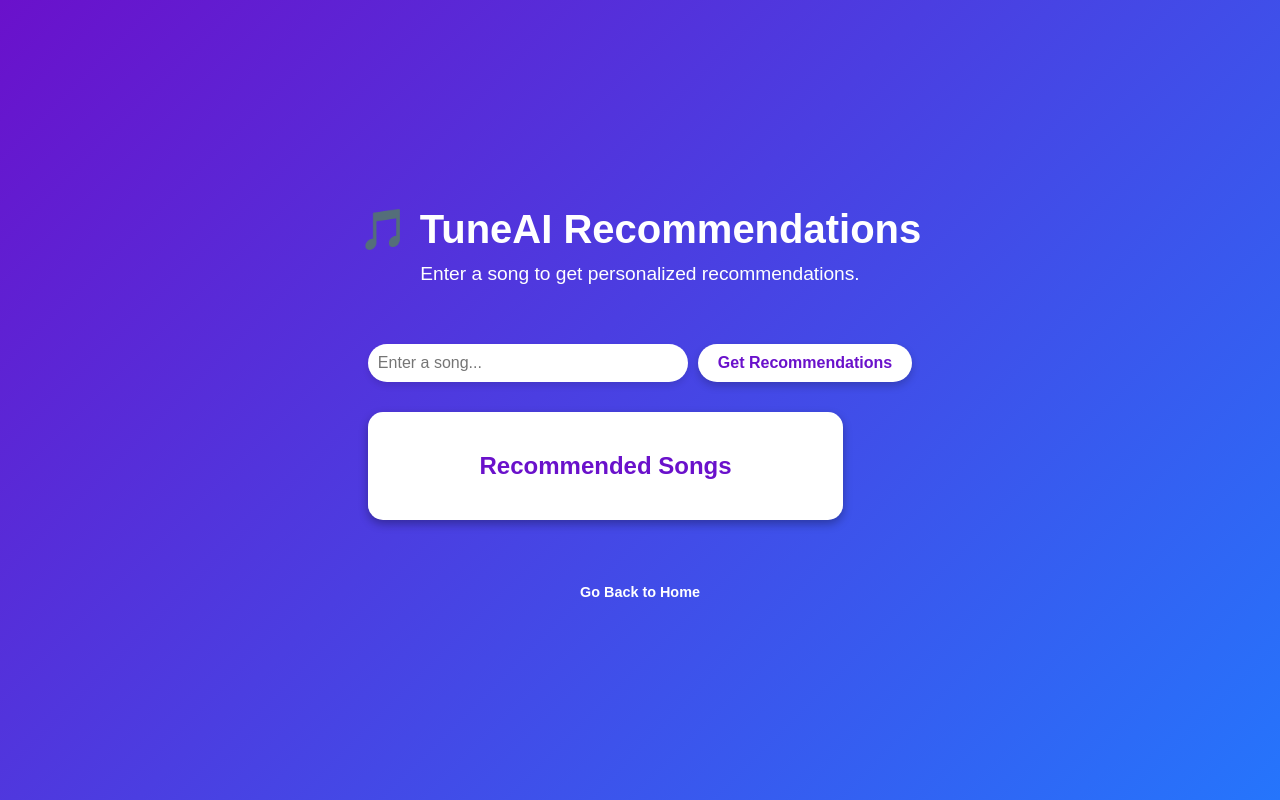
After one commit to ArmaanK-create/TuneAI, a Flask app: page /recommend-ui in a window 1280 px wide. The commit adds this page. Run offline with Flask 3, Linux system fonts and the light colour scheme.

Commit message:
Integrated Spotifys API

```diff
--- /dev/null
+++ b/Templates/recommend.html
@@ -0,0 +1,79 @@
+<!DOCTYPE html>
+<html lang="en">
+<head>
+  <meta charset="UTF-8">
+  <meta name="viewport" content="width=device-width, initial-scale=1.0">
+  <title>TuneAI - Recommendations</title>
+  <link rel="stylesheet" href="{{ url_for('static', filename='style.css') }}">
+</head>
+<body>
+  <header>
+    <h1>🎵 TuneAI Recommendations</h1>
+    <p>Enter a song to get personalized recommendations.</p>
+  </header>
+  <main>
+    <!-- Search Container -->
+    <div class="search-container">
+      <input type="text" id="songInput" placeholder="Enter a song..." />
+      <button onclick="getRecommendations()">Get Recommendations</button>
+    </div>
+
+    <!-- Results Container -->
+    <div id="results" class="results-container">
+      <h2>Recommended Songs</h2>
+      <ul id="songList"></ul>
+    </div>
+  </main>
+  <footer>
+    <p><a href="/">Go Back to Home</a></p>
+  </footer>
+
+  <script>
+   async function getRecommendations() {
+    // Get the song name from the input field
+    const song = document.getElementById("songInput").value.trim();
+    if (!song) {
+        alert("Please enter a song!");
+        return;
+    }
+
+    try {
+        // Send a POST request to the backend
+        const response = await fetch("/recommend", {
+            method: "POST",
+            headers: { "Content-Type": "application/json" },
+            body: JSON.stringify({ song }),
+        });
+
+        const songList = document.getElementById("songList");
+        songList.innerHTML = ""; // Clear previous recommendations
+
+        if (response.ok) {
+            // Parse the JSON response
+            const data = await response.json();
+            console.log("Recommendations received:", data); // Debugging
+
+            // Check if recommendations exist
+            if (data.recommendations && data.recommendations.length > 0) {
+                data.recommendations.forEach((rec) => {
+                    const li = document.createElement("li");
+                    li.textContent = `${rec.name} by ${rec.artist}`;
+                    songList.appendChild(li);
+                });
+            } else {
+                songList.innerHTML = "<li>No recommendations found. Try another song.</li>";
+            }
+        } else if (response.status === 404) {
+            songList.innerHTML = "<li>Song not found. Please try another.</li>";
+        } else {
+            alert("Failed to fetch recommendations. Please try again.");
+        }
+    } catch (error) {
+        console.error("Error:", error);
+        alert("Something went wrong. Please try again.");
+    }
+}
+
+  </script>
+</body>
+</html>
--- a/app.py
+++ b/app.py
@@ -1,35 +1,111 @@
-from flask import Flask, request, jsonify
-from flask_cors import CORS
+from flask import Flask, request, redirect, session, url_for, jsonify, render_template
+import spotipy
+from spotipy.oauth2 import SpotifyOAuth
 
 app = Flask(__name__)
-CORS(app)
+app.secret_key = "571315fdf3b14eb29f4db416a6c0f288"
+app.config['SESSION_COOKIE_NAME'] = 'TuneAI Cookie'
 
-# Sample song database
-songs_db = [
-    {"name": "Shape of You", "artist": "Ed Sheeran", "genre": "Pop"},
-    {"name": "Blinding Lights", "artist": "The Weeknd", "genre": "Pop"},
-    {"name": "Levitating", "artist": "Dua Lipa", "genre": "Pop"},
-    {"name": "Watermelon Sugar", "artist": "Harry Styles", "genre": "Pop"},
-    {"name": "Smells Like Teen Spirit", "artist": "Nirvana", "genre": "Rock"},
-    {"name": "Sweet Child O' Mine", "artist": "Guns N' Roses", "genre": "Rock"},
-    {"name": "Bohemian Rhapsody", "artist": "Queen", "genre": "Rock"},
-]
+SPOTIPY_CLIENT_ID = "f7a4c65ebaa948ac9b95ba20bbc172f6"
+SPOTIPY_CLIENT_SECRET = "571315fdf3b14eb29f4db416a6c0f288"
+SPOTIPY_REDIRECT_URI = "http://127.0.0.1:5000/callback"
 
-@app.route("/recommend", methods=["POST"])
+
+sp_oauth = SpotifyOAuth(
+    client_id=SPOTIPY_CLIENT_ID,
+    client_secret=SPOTIPY_CLIENT_SECRET,
+    redirect_uri=SPOTIPY_REDIRECT_URI,
+    scope="user-library-read user-top-read"
+)
+
+
+def get_token():
+    token_info = session.get('token_info', None)
+    if not token_info:
+        print("No token info found in session.")
+        return None
+
+
+    if sp_oauth.is_token_expired(token_info):
+        print("Access token expired. Refreshing...")
+        try:
+            token_info = sp_oauth.refresh_access_token(token_info['refresh_token'])
+            session['token_info'] = token_info
+            print("New token acquired:", token_info['access_token'])
+        except Exception as e:
+            print("Failed to refresh token:", e)
+            return None
+
+    return token_info['access_token']
+
+# Routes
+@app.route('/')
+def index():
+    return render_template('index.html')
+
+@app.route('/login')
+def login():
+    auth_url = sp_oauth.get_authorize_url()
+    return redirect(auth_url)
+
+@app.route('/callback')
+def callback():
+    code = request.args.get('code')
+    if not code:
+        print("Authorization code missing in callback.")
+        return jsonify({"error": "Authorization code missing"}), 400
+
+    try:
+        token_info = sp_oauth.get_access_token(code)
+        print("Token Info from Spotify:", token_info)  # Debug
+        if not token_info:
+            print("Token Info is None.")
+            return jsonify({"error": "Failed to fetch token info from Spotify"}), 500
+
+        session['token_info'] = token_info
+        print("Session Contents after setting token_info in /callback:", dict(session))  # Debug
+    except Exception as e:
+        print(f"Exception during token exchange: {e}")
+        return jsonify({"error": "Failed to fetch token."}), 500
+
+    return redirect(url_for('recommend_ui'))
+
+
+@app.route('/recommend-ui')
+def recommend_ui():
+    return render_template('recommend.html')
+
+@app.route('/recommend', methods=['POST'])
 def recommend():
+    access_token = get_token()
+    if not access_token:
+        return jsonify({"error": "Not authenticated. Please log in again."}), 401
+
+    sp = spotipy.Spotify(auth=access_token)
+
+
     data = request.get_json()
-    song_name = data.get("song", "").lower()
+    song_name = data.get('song')
 
-    # Find the song in the database
-    song = next((s for s in songs_db if s["name"].lower() == song_name), None)
+    if not song_name:
+        return jsonify({"error": "No song provided."}), 400
 
-    if not song:
-        return jsonify({"message": "Song not found!", "recommendations": []}), 404
+    # Search for the song on Spotify
+    results = sp.search(q=song_name, type='track', limit=1)
+    if not results['tracks']['items']:
+        return jsonify({"error": "Song not found on Spotify."}), 404
 
-    # Find similar songs (same genre)
-    recommendations = [s for s in songs_db if s["genre"] == song["genre"] and s["name"] != song["name"]]
+    seed_track = results['tracks']['items'][0]['id']
 
-    return jsonify({"message": f"Recommendations for {song['name']}:", "recommendations": recommendations}), 200
+    # Get recommendations based on the seed track
+    recommendations = sp.recommendations(seed_tracks=[seed_track], limit=10)
 
+    recommended_tracks = [
+        {"name": track['name'], "artist": track['artists'][0]['name']}
+        for track in recommendations['tracks']
+    ]
+    return jsonify({"recommendations": recommended_tracks}), 200
+
+# Main execution
 if __name__ == "__main__":
     app.run(debug=True)
--- a/style.css
+++ b/static/style.css
@@ -1,9 +1,9 @@
-/* General Styling */
+/* Styling for TuneAI */
 body {
     font-family: 'Arial', sans-serif;
     margin: 0;
     padding: 0;
-    background: linear-gradient(135deg, #6a11cb, #2575fc); /* Purple gradient */
+    background: linear-gradient(135deg, #6a11cb, #2575fc);
     color: #fff;
     text-align: center;
     height: 100vh;
@@ -40,47 +40,47 @@ body {
     padding: 10px;
     font-size: 1rem;
     border: none;
-    border-radius: 30px; /* Rounded edges */
+    border-radius: 30px;
     width: 300px;
-    box-shadow: 0 4px 6px rgba(0, 0, 0, 0.1); /* Subtle shadow */
+    box-shadow: 0 4px 6px rgba(0, 0, 0, 0.1);
   }
 
   button {
     padding: 10px 20px;
     font-size: 1rem;
     border: none;
-    border-radius: 30px; /* Rounded edges */
-    background: #ffffff; /* White background */
-    color: #6a11cb; /* Purple text */
+    border-radius: 30px;
+    background: #ffffff;
+    color: #6a11cb;
     font-weight: bold;
     cursor: pointer;
-    box-shadow: 0 4px 8px rgba(0, 0, 0, 0.2); /* Shadow for 3D effect */
+    box-shadow: 0 4px 8px rgba(0, 0, 0, 0.2);
     transition: transform 0.2s ease, box-shadow 0.2s ease;
   }
 
   button:hover {
-    transform: scale(1.05); /* Slight zoom on hover */
-    box-shadow: 0 6px 12px rgba(0, 0, 0, 0.3); /* Elevated shadow */
+    transform: scale(1.05);
+    box-shadow: 0 6px 12px rgba(0, 0, 0, 0.3);
   }
 
   button:active {
-    transform: scale(0.95); /* Shrink on click */
+    transform: scale(0.95);
     box-shadow: 0 3px 6px rgba(0, 0, 0, 0.2);
   }
 
   /* Results Container */
   .results-container {
     margin-top: 30px;
-    background: #ffffff; /* White background */
-    border-radius: 15px; /* Rounded edges */
+    background: #ffffff;
+    border-radius: 15px;
     padding: 20px;
     width: 80%;
     max-width: 600px;
-    box-shadow: 0 4px 10px rgba(0, 0, 0, 0.3); /* Card shadow */
+    box-shadow: 0 4px 10px rgba(0, 0, 0, 0.3);
   }
 
   .results-container h2 {
-    color: #6a11cb; /* Purple heading */
+    color: #6a11cb;
     margin-bottom: 20px;
   }
 
@@ -91,21 +91,21 @@ body {
   }
 
   .song-card {
-    background: #f9f9f9; /* Light background for cards */
+    background: #f9f9f9;
     border-radius: 10px;
     padding: 15px;
     text-align: left;
-    box-shadow: 0 2px 4px rgba(0, 0, 0, 0.1); /* Subtle shadow */
+    box-shadow: 0 2px 4px rgba(0, 0, 0, 0.1);
   }
 
   .song-card h3 {
     margin: 0;
-    color: #333; /* Dark text */
+    color: #333;
   }
 
   .song-card p {
     margin: 5px 0;
-    color: #666; /* Gray text */
+    color: #666;
   }
 
   /* Footer */
@@ -119,3 +119,21 @@ body {
     text-decoration: none;
     font-weight: bold;
   }
+
+  ul#songList {
+    list-style-type: none;
+    padding: 0;
+    margin: 0;
+    color: #333;
+    font-size: 1.2rem;
+    text-align: left;
+  }
+
+  ul#songList li {
+    margin: 10px 0;
+    padding: 10px;
+    background: #fff;
+    border-radius: 8px;
+    box-shadow: 0 4px 6px rgba(0, 0, 0, 0.1);
+    color: #6a11cb;
+  }
```
Also changed, not shown: Templates/index.html (added, +29 -0 lines), index.html (deleted, +0 -72 lines), 2 other files.
